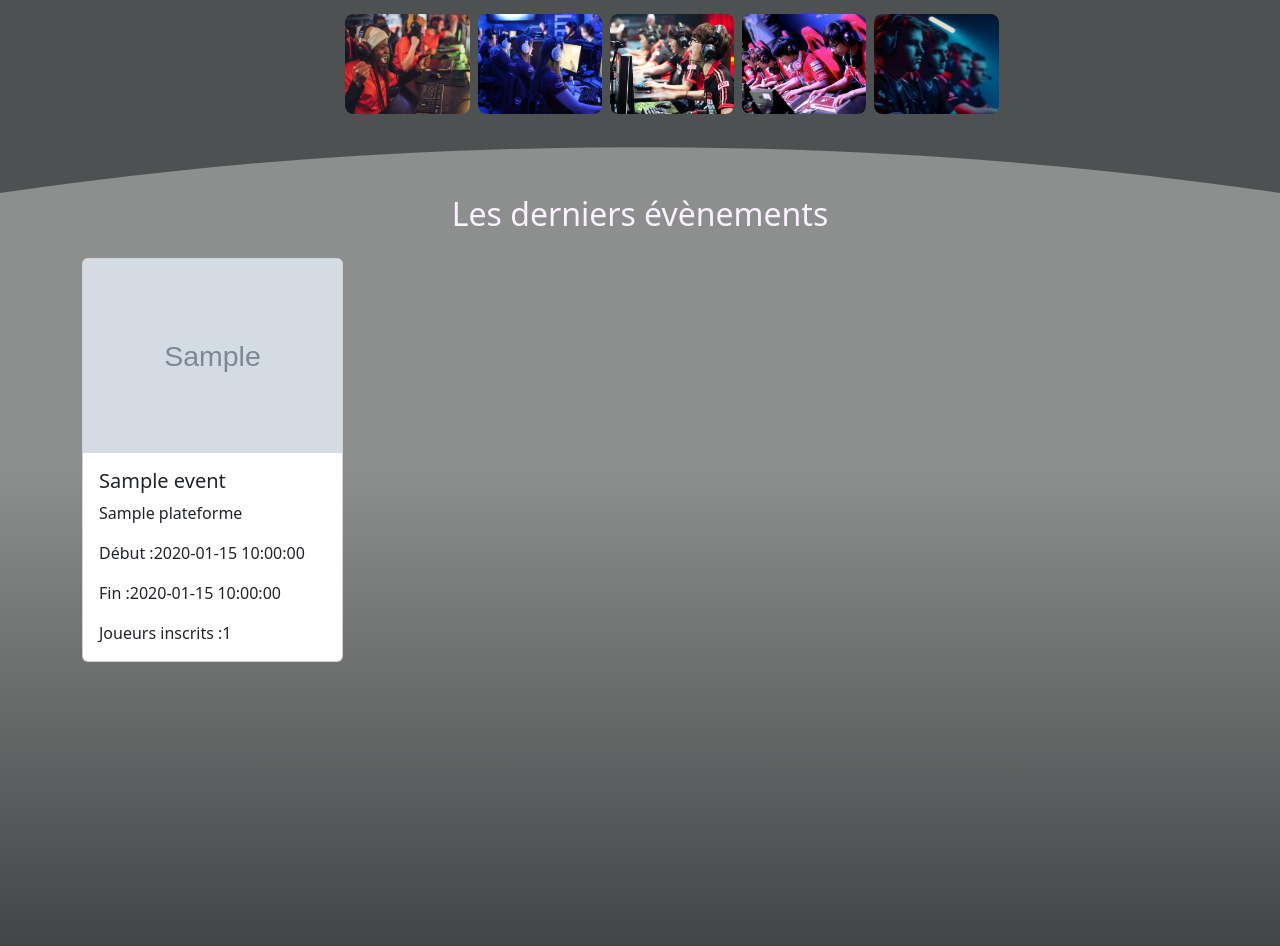
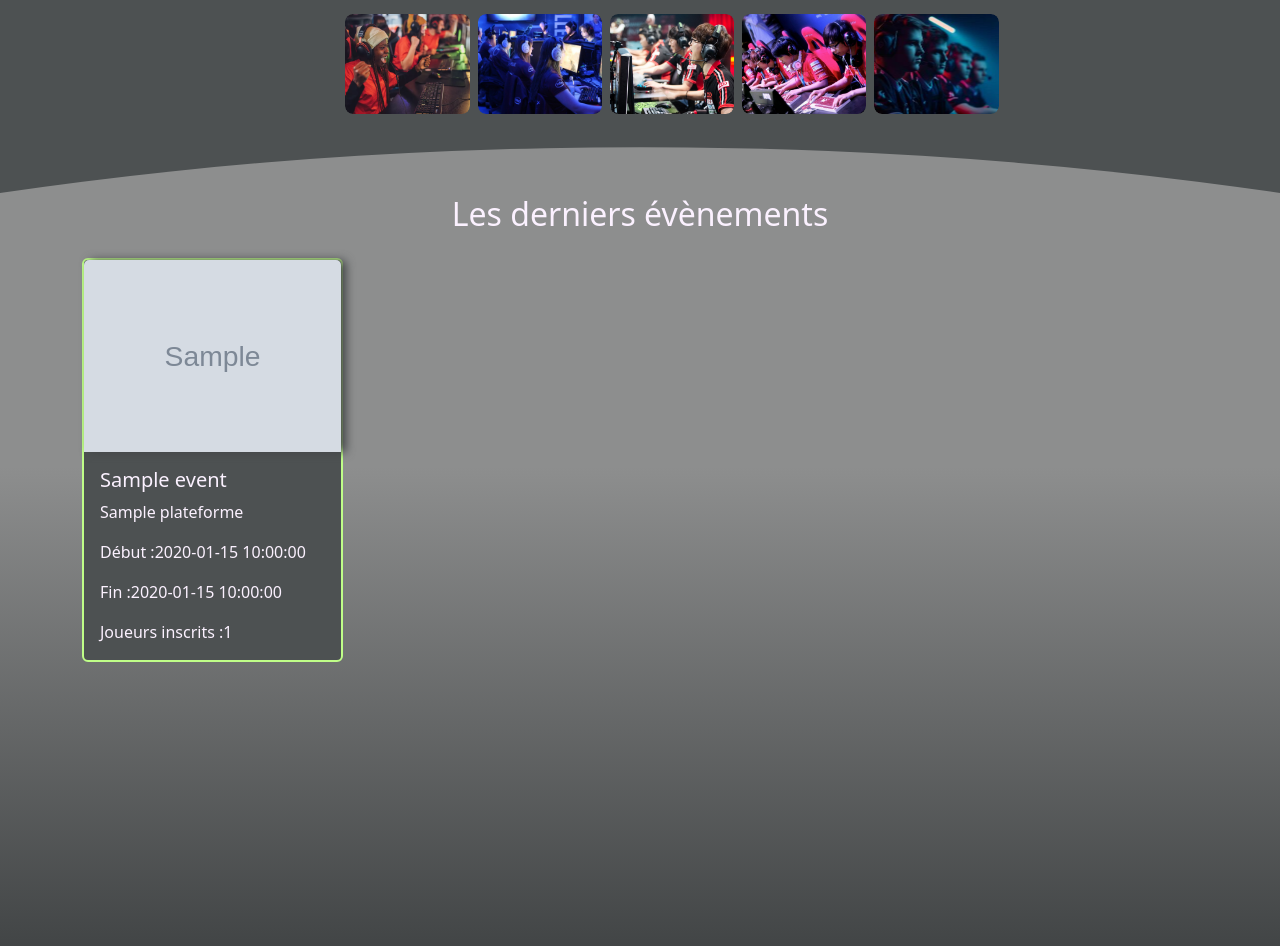
Before and after one commit to Alkgorth/ECF-Esportify, a PHP site: page / in a window 1280 px wide. Shown: the part 1046-1992 px from the top of the page. Run offline with PHP 8.4, Linux system fonts and the light colour scheme; tables that the repository leaves empty hold one stand-in row (values such as "Sample post"); grey boxes marked "Sample" are stand-in pictures; some libraries are stand-ins or nearby versions.

Commit message:
CSS pour les cartes event

```diff
--- a/Assets/scss/components/_card.scss
+++ b/Assets/scss/components/_card.scss
@@ -0,0 +1,16 @@
+.carte {
+    background-color: var(--esportify-grey-50);
+    border: 2px solid var(--esportify-green);
+}
+
+.carte img {
+    box-shadow: 5px 0px 10px var(--esportify-grey-25);
+}
+
+.image-carte {
+    border-right: 2px solid var(--esportify-grey-25);
+}
+
+.carteTexte {
+    color: var(--esportify-white);
+}
--- a/Assets/scss/pages/_events.scss
+++ b/Assets/scss/pages/_events.scss
@@ -23,3 +23,7 @@
 .cardEvent{
   color: black;
 }
+
+.eventGeneral {
+  background-color: var(--esportify-grey-25);
+}
--- a/templates/pages/home.php
+++ b/templates/pages/home.php
@@ -83,11 +83,11 @@
             <div class="row row-cols-1 row-cols-md-4 g-4 events">
                 <?php foreach ($events as $event) {?>
                     <div class="col">
-                        <div class="card h-100">
+                        <div class="card h-100 carte">
                             <a href="index.php?controller=event&action=eventDetail&id=<?php echo $event['id'] ?>" id=derniersEvent class="text-decoration-none text-white">
                                 <img src="<?php echo $cheminCouverture . $event['cover'] ?>" class="card-img-top" alt="<?php echo $event['name'] ?>">
                             </a>
-                            <div class="card-body">
+                            <div class="card-body carteTexte">
                                 <h5 class="card-title"><?php echo $event['name'] ?></h5>
                                 <p class="card-text"><?php echo $event['plateforme_name'] ?></p>
                                 <p class="card-text">Début :<?php echo $event['start'] ?></p>
```
Also changed, not shown: templates/event/eventGeneral.php (+14 -12 lines), Assets/css/main.css, 1 other file.
